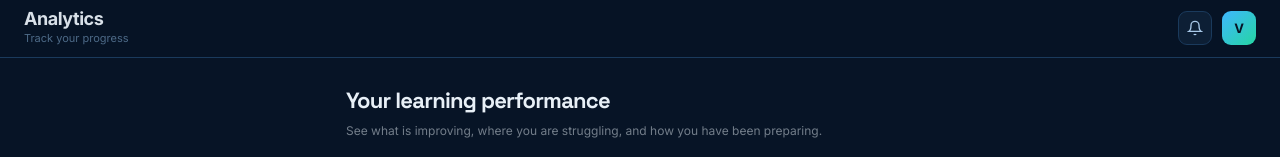
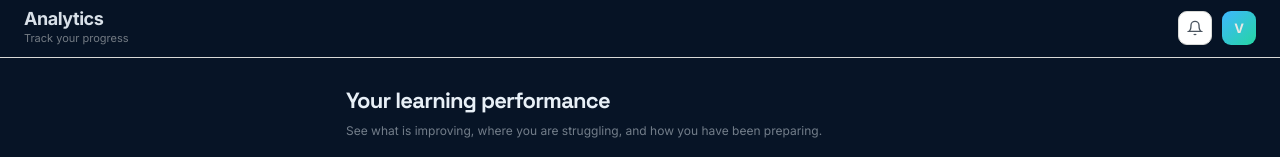
Before and after one commit to examforge99/examlogic, a Next.js app: page /analytics in a window 1280 px wide. Shown: the top 157 px of the page. Built offline with nearby package versions, Linux system fonts and the light colour scheme; no server answers.

Commit message:
style: migrate dashboard surfaces to ash white theme

```diff
--- a/src/components/ui/TopBar.tsx
+++ b/src/components/ui/TopBar.tsx
@@ -47,7 +47,7 @@ export default function TopBar({
       backgroundColor: 'rgba(7, 20, 38, 0.93)',
       backdropFilter: 'blur(12px)',
       WebkitBackdropFilter: 'blur(12px)',
-      borderBottom: '1px solid #1a3a5c',
+      borderBottom: '1px solid #D8D9D6',
       padding: '10px 24px',
       display: 'flex',
       alignItems: 'center',
@@ -66,8 +66,8 @@ export default function TopBar({
                 width: '34px',
                 height: '34px',
                 borderRadius: '9px',
-                backgroundColor: '#0d1f35',
-                border: '1px solid #1a3a5c',
+                backgroundColor: '#FFFFFF',
+                border: '1px solid #D8D9D6',
                 display: 'flex',
                 alignItems: 'center',
                 justifyContent: 'center',
@@ -78,7 +78,7 @@ export default function TopBar({
               onMouseUp={(e) => { e.currentTarget.style.opacity = '1'; }}
               onMouseLeave={(e) => { e.currentTarget.style.opacity = '1'; }}
             >
-              <svg width={16} height={16} viewBox="0 0 24 24" fill="none" stroke="#a8c8e8" strokeWidth={2}>
+              <svg width={16} height={16} viewBox="0 0 24 24" fill="none" stroke="#4B5560" strokeWidth={2}>
                 <polyline points="15 18 9 12 15 6" />
               </svg>
             </button>
@@ -87,7 +87,7 @@ export default function TopBar({
                 style={{
                   fontSize: '17px',
                   fontWeight: 700,
-                  color: '#e8f4ff',
+                  color: '#171A1C',
                   lineHeight: 1,
                   fontFamily: 'var(--font-inter), Inter, sans-serif',
                   margin: 0,
@@ -115,7 +115,7 @@ export default function TopBar({
               <p
                 style={{
                   fontSize: '11px',
-                  color: '#4d6a87',
+                  color: '#737B83',
                   fontFamily: 'Inter, ui-sans-serif, system-ui, sans-serif',
                   margin: 0,
                   marginTop: '2px',
@@ -137,14 +137,14 @@ export default function TopBar({
                 margin: 0,
               }}
             >
-              <span style={{ color: '#e8f4ff' }}>Exam</span>
+              <span style={{ color: '#171A1C' }}>Exam</span>
               <span style={{ color: '#25d6a2' }}>Logic</span>
             </p>
             {subtitle && (
               <p
                 style={{
                   fontSize: '11px',
-                  color: '#4d6a87',
+                  color: '#737B83',
                   fontFamily: 'Inter, ui-sans-serif, system-ui, sans-serif',
                   margin: 0,
                   marginTop: '2px',
@@ -169,8 +169,8 @@ export default function TopBar({
                   width: '34px',
                   height: '34px',
                   borderRadius: '9px',
-                  backgroundColor: '#0d1f35',
-                  border: '1px solid #1a3a5c',
+                  backgroundColor: '#FFFFFF',
+                  border: '1px solid #D8D9D6',
                   display: 'flex',
                   alignItems: 'center',
                   justifyContent: 'center',
@@ -181,7 +181,7 @@ export default function TopBar({
                 onMouseUp={(e) => { e.currentTarget.style.opacity = '1'; }}
                 onMouseLeave={(e) => { e.currentTarget.style.opacity = '1'; }}
               >
-                <svg width={16} height={16} viewBox="0 0 24 24" fill="none" stroke="#a8c8e8" strokeWidth={2}>
+                <svg width={16} height={16} viewBox="0 0 24 24" fill="none" stroke="#4B5560" strokeWidth={2}>
                   <path d="M18 8A6 6 0 0 0 6 8c0 7-3 9-3 9h18s-3-2-3-9" />
                   <path d="M13.73 21a2 2 0 0 1-3.46 0" />
                 </svg>
@@ -194,7 +194,7 @@ export default function TopBar({
                     height: '6px',
                     borderRadius: '50%',
                     backgroundColor: '#3FB7FF',
-                    border: '1.5px solid #071426',
+                    border: '1.5px solid #E8E8E5',
                   }} />
                 )}
               </button>
@@ -212,7 +212,7 @@ export default function TopBar({
                   justifyContent: 'center',
                   fontSize: '13px',
                   fontWeight: 700,
-                  color: '#071426',
+                  color: '#E8E8E5',
                   cursor: 'pointer',
                   transition: 'opacity 0.15s ease',
                   fontFamily: 'var(--font-inter), Inter, sans-serif',
```
